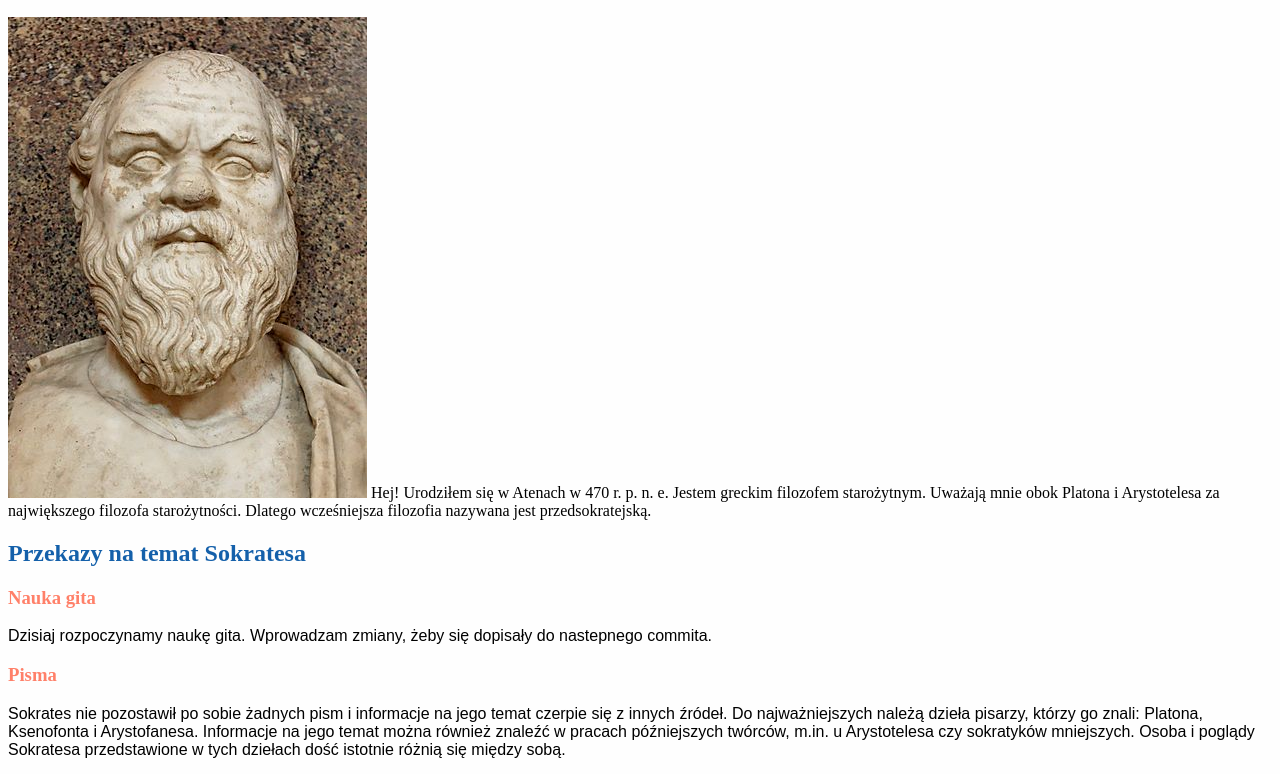
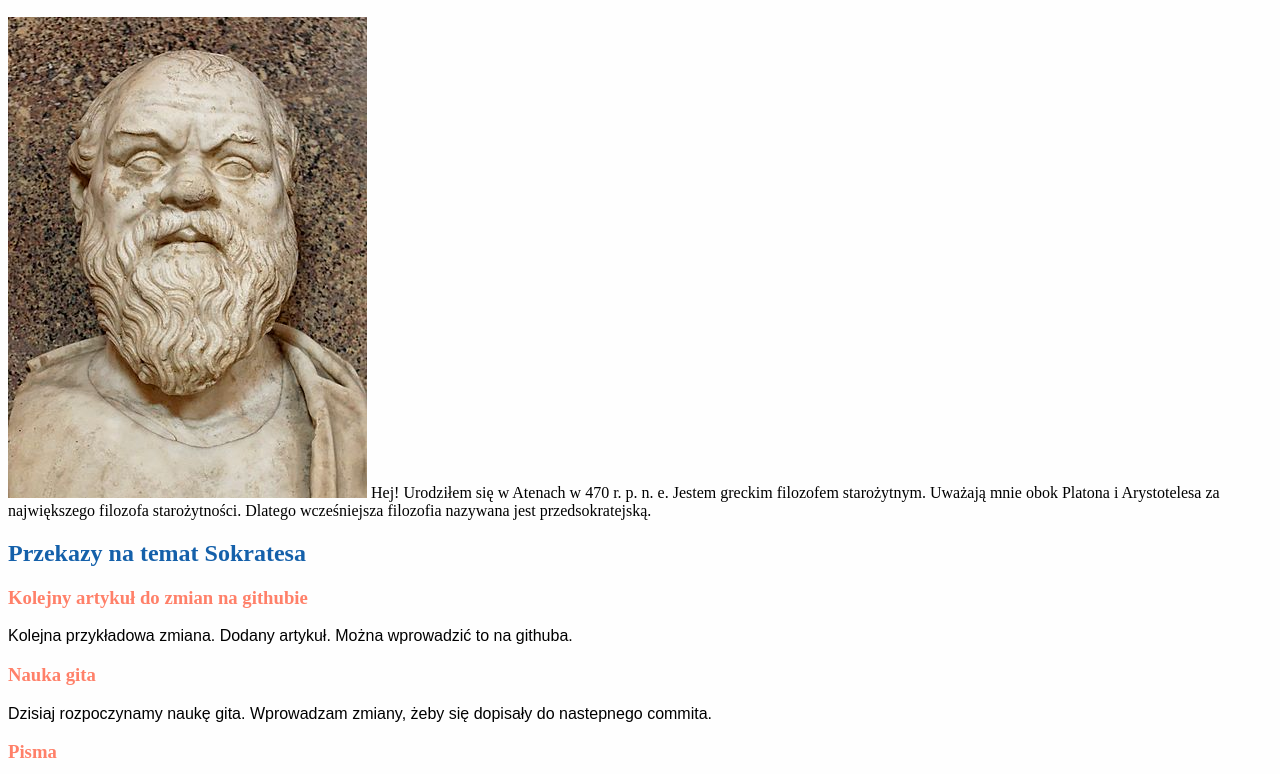
Before and after one commit to paszosky/homepage2, a plain HTML site: page index.html in a window 1280 px wide. Shown: the part 136-910 px from the top of the page. Drawn offline with Linux system fonts and the light colour scheme.

Commit message:
Dodany czwarty artykul

```diff
--- a/index.html
+++ b/index.html
@@ -34,6 +34,10 @@
         <section>
             <h2>Przekazy na temat Sokratesa</h2>
             <article>
+                <h3 class="art_title">Kolejny artykuł do zmian na githubie</h3>
+                <p class="akapit">Kolejna przykładowa zmiana. Dodany artykuł. Można wprowadzić to na githuba.</p>
+            </article>
+            <article>
                 <h3 class="art_title">Nauka gita</h3>
                 <p class="akapit">Dzisiaj rozpoczynamy naukę gita. Wprowadzam zmiany, żeby się dopisały do nastepnego commita.</p>
             </article>
```
